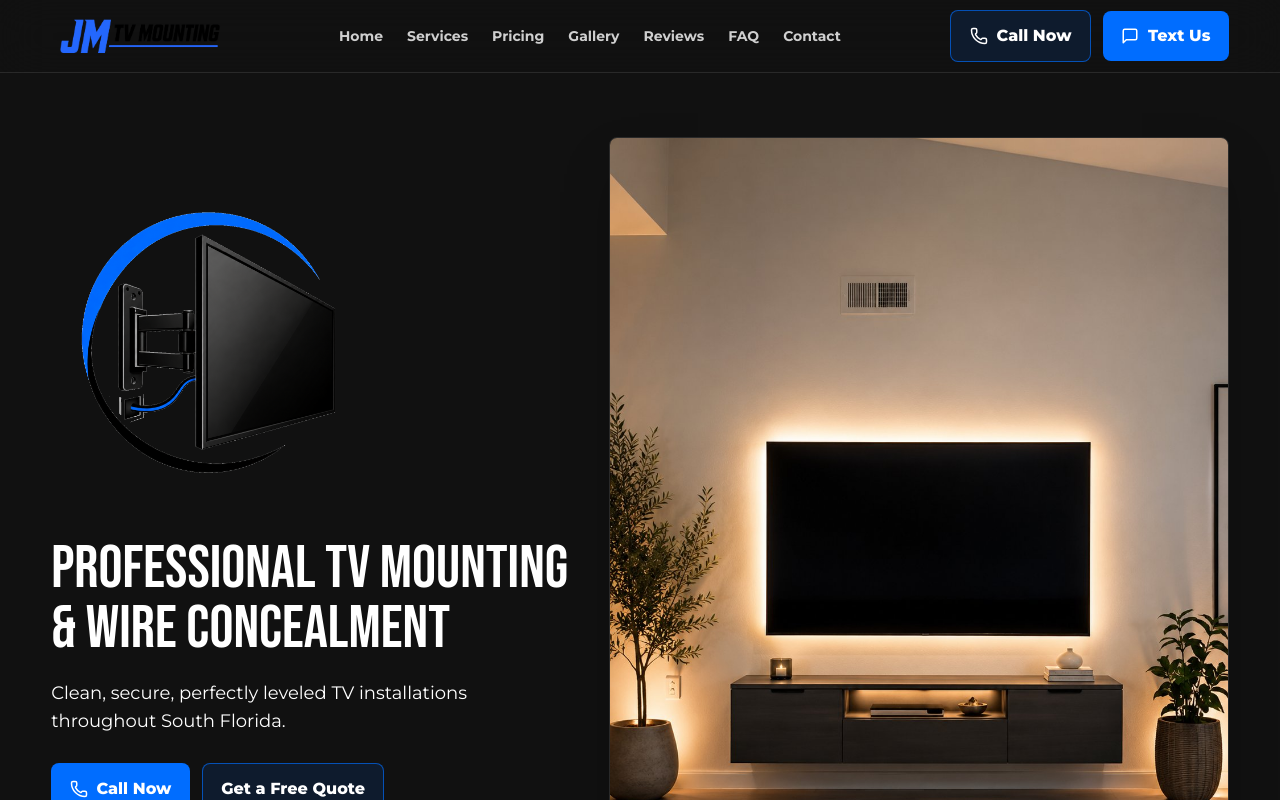
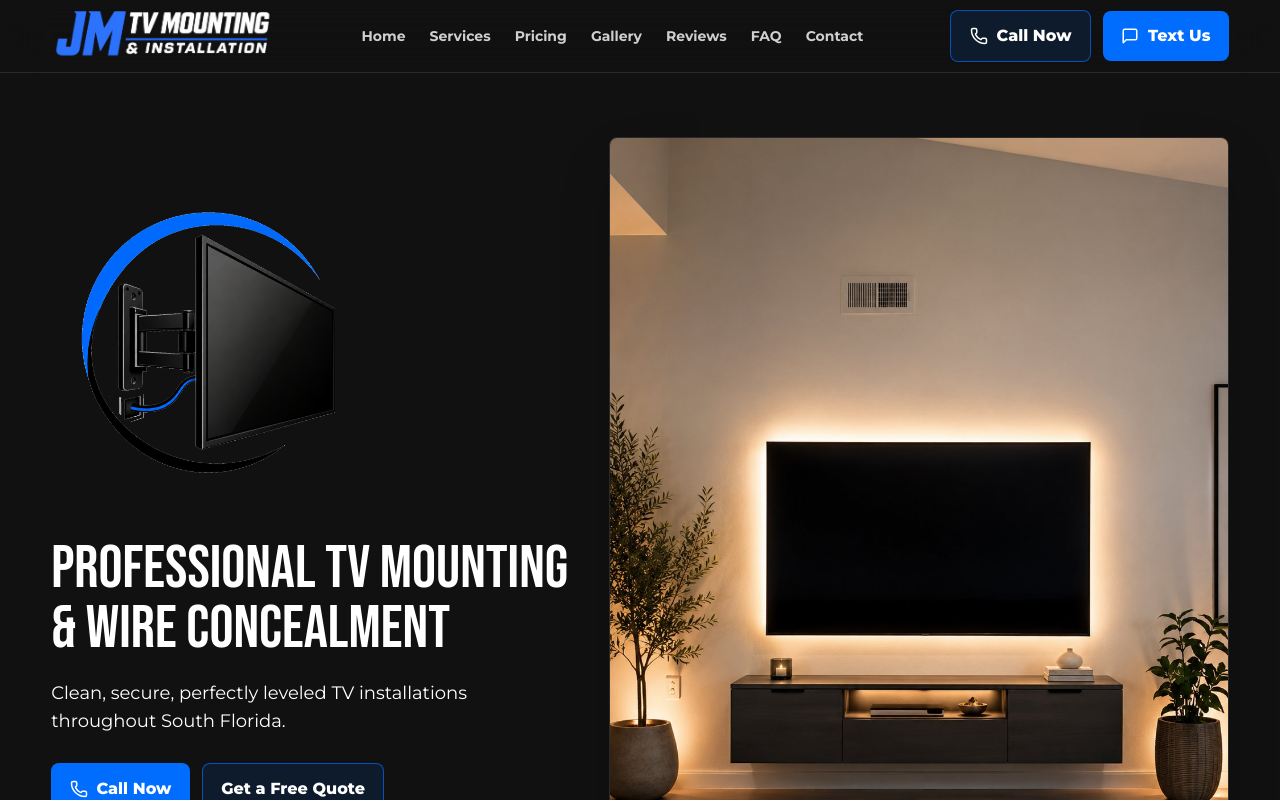
Before and after one commit to Jmch386/jm-tv-mounting-website, a Next.js app: page / in a window 1280 px wide. Shown: the top 800 px of the page. Built offline with nearby package versions, Linux system fonts and the light colour scheme.

Commit message:
Update header logo artwork

```diff
--- a/components/HeaderLogo.tsx
+++ b/components/HeaderLogo.tsx
@@ -4,12 +4,12 @@ import { brand } from "@/lib/content";
 export function HeaderLogo() {
   return (
     <Image
-      src="/brand/header-words-logo.png"
+      src="/brand/header-logo-wide.png"
       alt={brand.name}
-      width={1035}
-      height={325}
-      sizes="(max-width: 640px) 190px, 260px"
-      className="h-10 w-auto rounded-md object-contain sm:h-12 md:h-14"
+      width={995}
+      height={285}
+      sizes="(max-width: 640px) 220px, (max-width: 1024px) 260px, 310px"
+      className="h-12 w-auto max-w-[220px] rounded-md object-contain sm:h-14 sm:max-w-[260px] md:h-16 md:max-w-[310px]"
       priority
     />
   );
```
Also changed, not shown: public/brand/header-logo-wide.png (added).
